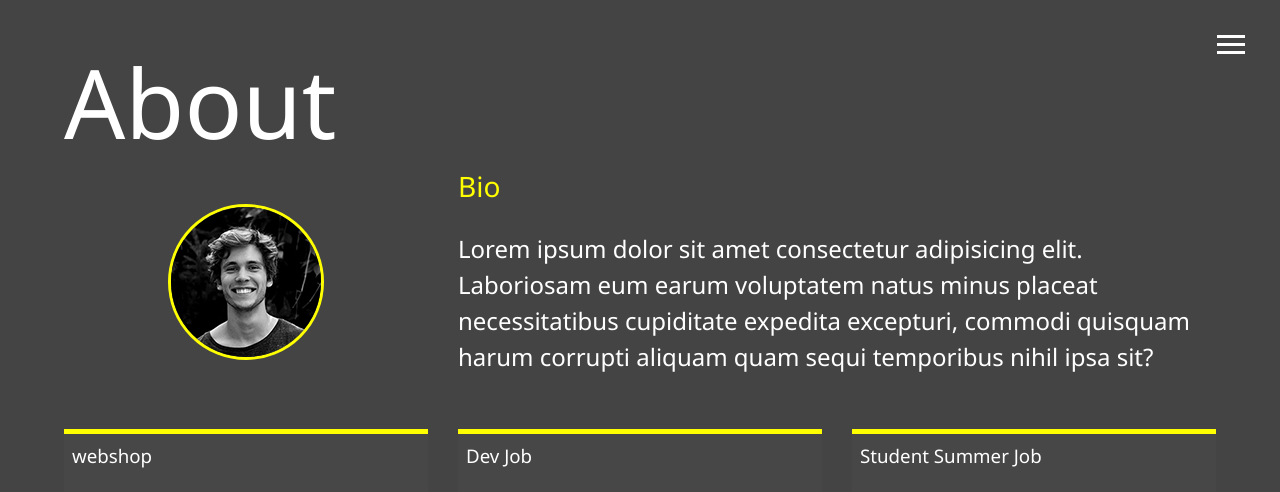
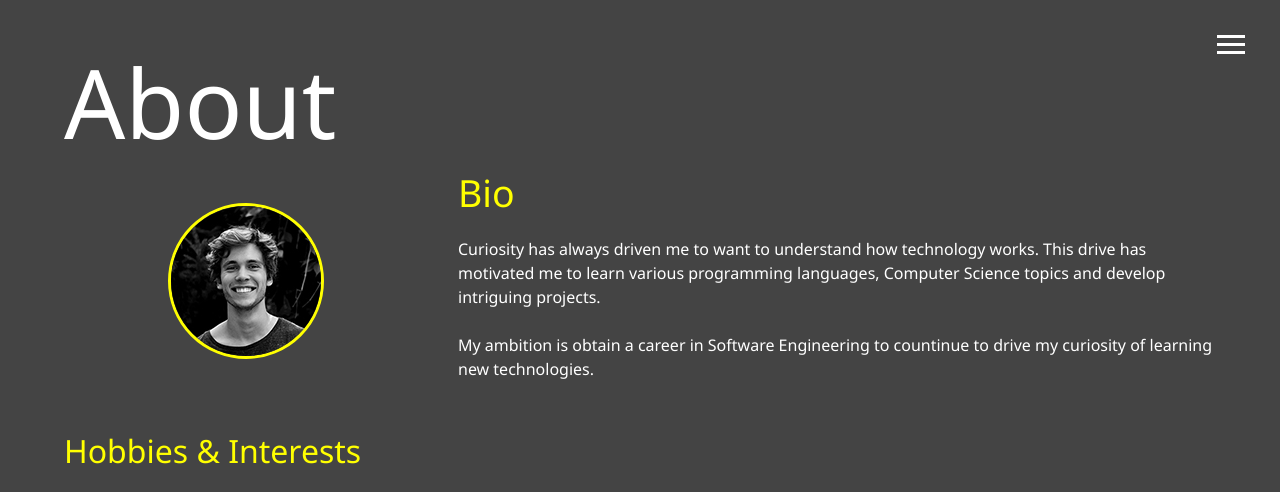
Before and after one commit to JakeHessian/Portfolio, a website: page dist/about.html in a window 1280 px wide. Shown: the top 492 px of the page. Drawn offline with Linux system fonts and the light colour scheme.

Commit message:
updating about me page

```diff
--- a/scss/main.scss
+++ b/scss/main.scss
@@ -56,6 +56,7 @@ header {
 
 .text-secondary {
   color: $secondary-color;
+  //font-size: 1rem;
 
   //padding-top: 0.1rem;
 
@@ -91,12 +92,15 @@ main {
     }
   }
 }
-
+.bio-text{
+  font-size: 1rem;
+}
 .about-info {
   display: grid;
   grid-gap: 30px;
   grid-template-areas:
     "bioimage bio bio"
+    "subtitle subtitle subtitle"
     "job1 job2 job3";
   grid-template-columns: repeat(3, 1fr);
 
@@ -109,7 +113,14 @@ main {
 
   .bio {
     grid-area: bio;
-    font-size: 1.5rem;
+    font-size: 2rem;
+  }
+
+  .about-subtitle{
+    grid-area: subtitle;
+    font-size: 2rem;
+    color: $secondary-color;
+
   }
 
   .job-1 {
```
Also changed, not shown: dist/about.html, dist/css/main.css.
